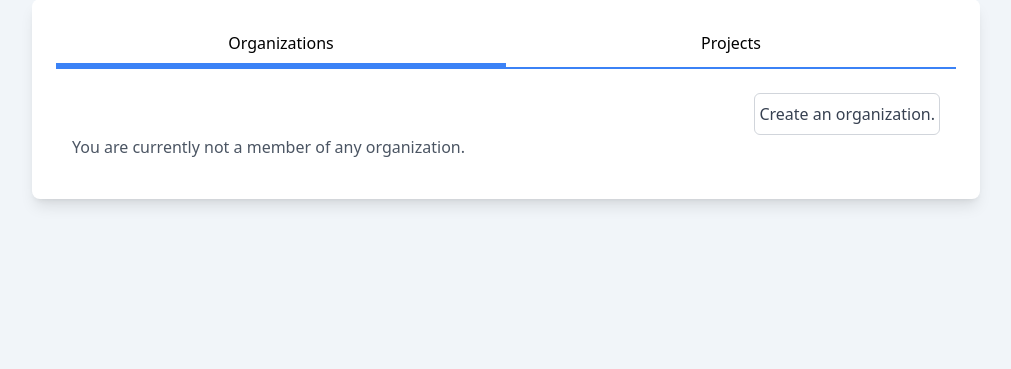
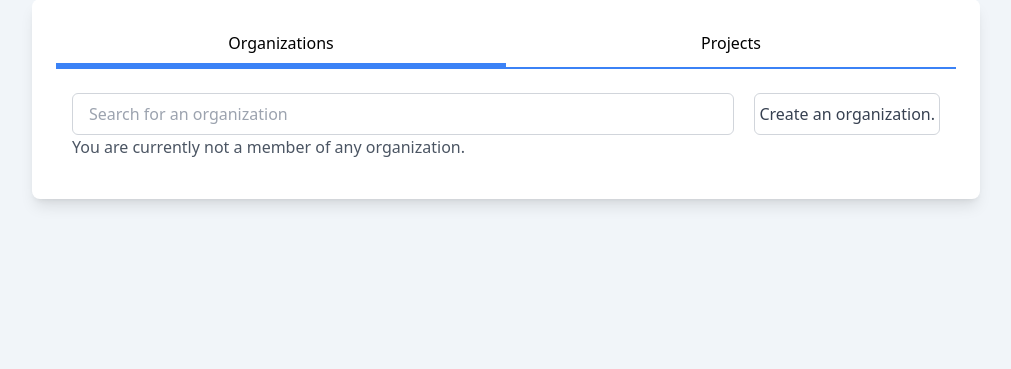
Before and after one commit to waynekn/pms, a Django app: a page that uses pms/templates/users/profile_page.html in a window 1280 px wide. Shown: the part 33-402 px from the top of the page, without its empty margins (134-1145 px from the left). Run offline with Django 5.2, Linux system fonts and the light colour scheme; the visitor is signed in with stand-in values (Sample User, id 1); data that the repository does not hold is empty; some libraries are stand-ins or nearby versions.

Commit message:
add functionality to search for organizations

```diff
--- a/pms/templates/users/profile_page.html
+++ b/pms/templates/users/profile_page.html
@@ -48,7 +48,66 @@
       {# only display if the user is on the 'organizations' tab #}
       <template x-if="activeTab === 'organizations'">
         <div>
-          <div class="flex justify-end">
+          <div
+            class="flex"
+            x-data="{
+            organizations: [],
+            searchForm: false,
+            updateOrganizations(event) {
+              if(event.detail.successful) {
+                const response = JSON.parse(event.detail.xhr.responseText);
+                this.organizations = response;
+              } else {
+                this.organizations = [];
+              }
+            }
+          }"
+            x-init="$watch('searchForm', () => {
+            htmx.process(htmx.find('#search-form'));
+          })"
+          >
+            {# search-form #}
+            <div class="flex flex-col relative grow mr-5">
+              <form
+                id="search-form"
+                class="relative"
+                x-init="searchForm = true"
+                hx-post="{% url 'organization_search' %}"
+                hx-target="this"
+                hx-swap="none"
+                hx-trigger="input changed delay:300ms"
+                @htmx:after-request="updateOrganizations(event)"
+              >
+                {% csrf_token %} {# search form input tag #}
+                <input
+                  class="w-full bg-white border border-gray-300 text-gray-700 px-4 py-2 mt-2 rounded-md hover:bg-gray-100 focus:outline-none focus:ring-2 focus:ring-gray-300"
+                  id="search-bar"
+                  type="search"
+                  name="organization_name_query"
+                  placeholder="Search for an organization"
+                />
+              </form>
+
+              {# Search Results List #}
+              <div class="w-full absolute top-12 z-50 mt-2">
+                <template x-if="organizations.length > 0">
+                  <ul
+                    class="w-full bg-white border border-black shadow-lg rounded-md mt-1"
+                  >
+                    <template
+                      x-for="organization in organizations"
+                      :key="organization.organization_id"
+                    >
+                      <li
+                        x-text="organization.organization_name"
+                        class="p-2 hover:bg-gray-200 cursor-pointer"
+                      ></li>
+                    </template>
+                  </ul>
+                </template>
+              </div>
+            </div>
+
             {# link to create an organization #}
             <a
               href="{% url 'create_organization' %}"
```
